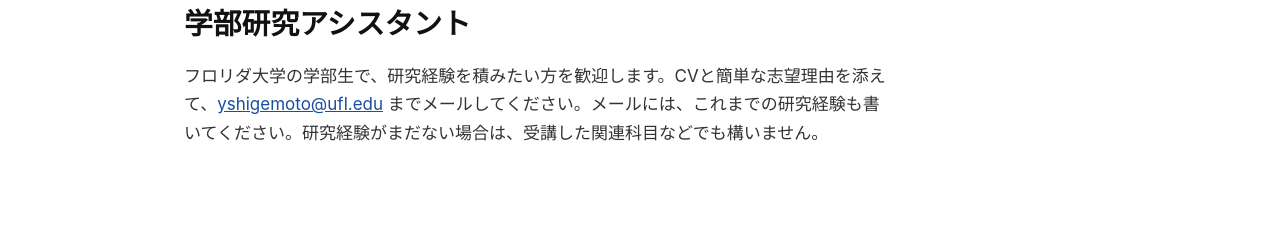
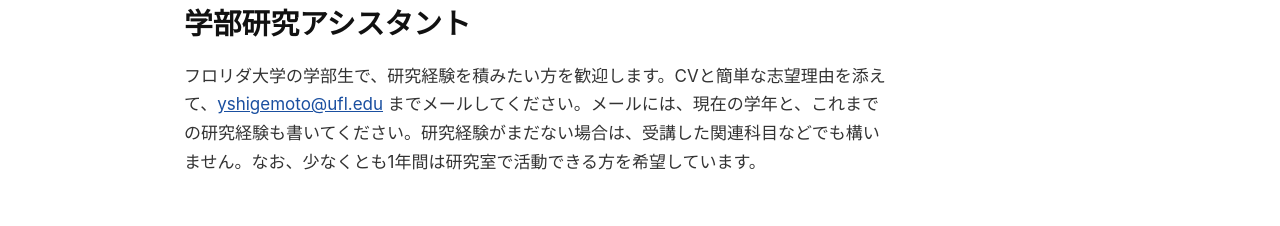
Before and after one commit to yukis2013/yukis2013.github.io, a plain HTML site: page ja/prospective-students.html in a window 1280 px wide. Shown: the part 2017-2243 px from the top of the page. Drawn offline with Linux system fonts and the light colour scheme.

Commit message:
Add files via upload

```diff
--- a/ja/prospective-students.html
+++ b/ja/prospective-students.html
@@ -208,7 +208,7 @@ footer{border-top:1px solid var(--line);margin-top:24px;color:var(--muted)}
 <section id="undergrad">
   <p class="section-label">学部生の方へ</p>
   <h2>学部研究アシスタント</h2>
-  <p class="lede">フロリダ大学の学部生で、研究経験を積みたい方を歓迎します。CVと簡単な志望理由を添えて、<a href="mailto:yshigemoto@ufl.edu">yshigemoto@ufl.edu</a> までメールしてください。メールには、これまでの研究経験も書いてください。研究経験がまだない場合は、受講した関連科目などでも構いません。</p>
+  <p class="lede">フロリダ大学の学部生で、研究経験を積みたい方を歓迎します。CVと簡単な志望理由を添えて、<a href="mailto:yshigemoto@ufl.edu">yshigemoto@ufl.edu</a> までメールしてください。メールには、現在の学年と、これまでの研究経験も書いてください。研究経験がまだない場合は、受講した関連科目などでも構いません。なお、少なくとも1年間は研究室で活動できる方を希望しています。</p>
 </section>
 
 <footer>
```
Also changed, not shown: prospective-students.html (+1 -1 lines).
